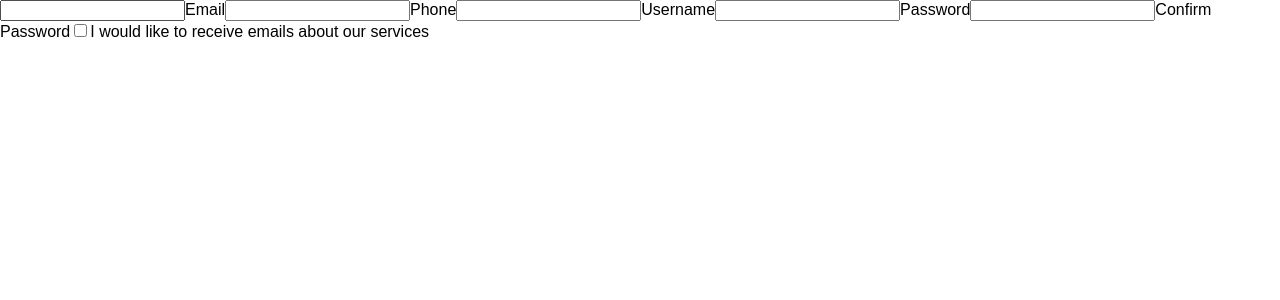
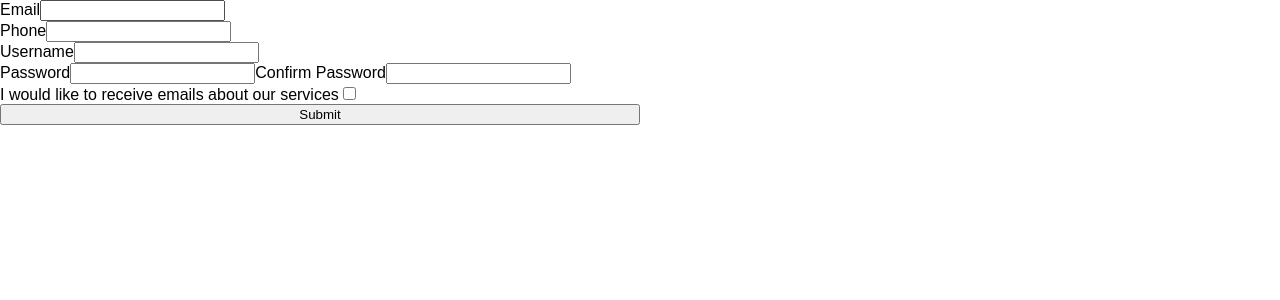
Before and after one commit to caralemony/react-form, a React (Create React App) app in the folder reactform/: page / in a window 1280 px wide. Shown: the top 300 px of the page. Built offline with nearby package versions, Linux system fonts and the light colour scheme; no server answers.

Commit message:
http function and more components

```diff
--- a/package.json
+++ b/package.json
@@ -15,5 +15,9 @@
   "bugs": {
     "url": "https://github.com/caralemony/react-form/issues"
   },
-  "homepage": "https://github.com/caralemony/react-form#readme"
+  "homepage": "https://github.com/caralemony/react-form#readme",
+  "dependencies": {
+    "axios": "^0.18.0",
+    "node-fetch": "^2.1.2"
+  }
 }
--- a/reactform/public/index.html
+++ b/reactform/public/index.html
@@ -19,7 +19,7 @@
       work correctly both with client-side routing and a non-root public URL.
       Learn how to configure a non-root public URL by running `npm run build`.
     -->
-    <title>React App</title>
+    <title>React Form Test</title>
   </head>
   <body>
     <noscript>
--- a/reactform/src/App.css
+++ b/reactform/src/App.css
@@ -1,28 +1,5 @@
-.App {
-  text-align: center;
+.userForm {
+  display: flex;
+  flex-direction: column;
+  max-width: 50%;
 }
-
-.App-logo {
-  animation: App-logo-spin infinite 20s linear;
-  height: 80px;
-}
-
-.App-header {
-  background-color: #222;
-  height: 150px;
-  padding: 20px;
-  color: white;
-}
-
-.App-title {
-  font-size: 1.5em;
-}
-
-.App-intro {
-  font-size: large;
-}
-
-@keyframes App-logo-spin {
-  from { transform: rotate(0deg); }
-  to { transform: rotate(360deg); }
-}
--- a/reactform/src/App.js
+++ b/reactform/src/App.js
@@ -1,5 +1,4 @@
 import React, { Component } from "react";
-import logo from "./logo.svg";
 import "./App.css";
 import { Form } from "./components/Form";
 
--- a/reactform/src/components/Form.js
+++ b/reactform/src/components/Form.js
@@ -1,25 +1,52 @@
 import React from "react";
 import ReactDOM from "react-dom";
+import { Password } from "./Password";
+import { httpReq } from "../utils/httpReq";
 
 export class Form extends React.Component {
+  constructor(props) {
+    super(props);
+    this.state = {
+      email: "",
+      phone: "",
+      username: "",
+      password: "",
+      subscribe: ""
+    };
+
+    this.handleSubmit = this.handleSubmit.bind(this);
+  }
+
+  handleSubmit() {
+    httpReq(this.state);
+  }
+
   render() {
     return (
-      <div>
-        <input type="text" name="email" />
-        <label for="email">Email</label>
-        <input type="number" name="phone" />
-        <label for="phone">Phone</label>
-        <input type="text" name="username" />
-        <label for="email">Username</label>
-        <input type="text" name="password" />
-        <label for="email">Password</label>
-        <input type="text" name="confirmPassword" />
-        <label for="email">Confirm Password</label>
-        <input type="checkbox" label="subscribe" />
-        <label for="subscribe">
+      <form className="userForm" onSubmit={this.handleSubmit}>
+        <label>
+          Email
+          <input type="text" name="email" value={this.state.email} />
+        </label>
+        <label>
+          Phone
+          <input type="text" name="phone" value={this.state.phone} />
+        </label>
+        <label>
+          Username
+          <input type="text" name="username" value={this.state.username} />
+        </label>
+        <Password password={this.state.password} />
+        <label>
           I would like to receive emails about our services
+          <input
+            type="checkbox"
+            label="subscribe"
+            value={this.state.subscribe}
+          />
         </label>
-      </div>
+        <input type="submit" value="Submit" />
+      </form>
     );
   }
 }
--- /dev/null
+++ b/reactform/src/components/Password.js
@@ -0,0 +1,19 @@
+import React from "react";
+import ReactDOM from "react-dom";
+
+export class Password extends React.Component {
+  render() {
+    return (
+      <div>
+        <label>
+          Password
+          <input type="password" name="password" value={this.props.password} />
+        </label>
+        <label>
+          Confirm Password
+          <input type="password" name="confirmPassword" />
+        </label>
+      </div>
+    );
+  }
+}
--- /dev/null
+++ b/reactform/src/utils/httpReq.js
@@ -0,0 +1,14 @@
+const axios = require("axios");
+
+const httpReq = formState => {
+  axios
+    .post(
+      `https://g5xirepb1j.execute-api.eu-west-2.amazonaws.com/dev/post-test`,
+      formState
+    )
+    .then(res => console.log(res));
+};
+
+httpReq("hairfan", "ilikehair", "hair@hair.com", true);
+
+module.exports = httpReq;
```
Also changed, not shown: reactform/src/logo.svg (deleted), 1 other file (tests, documents, lock files or other folders).
